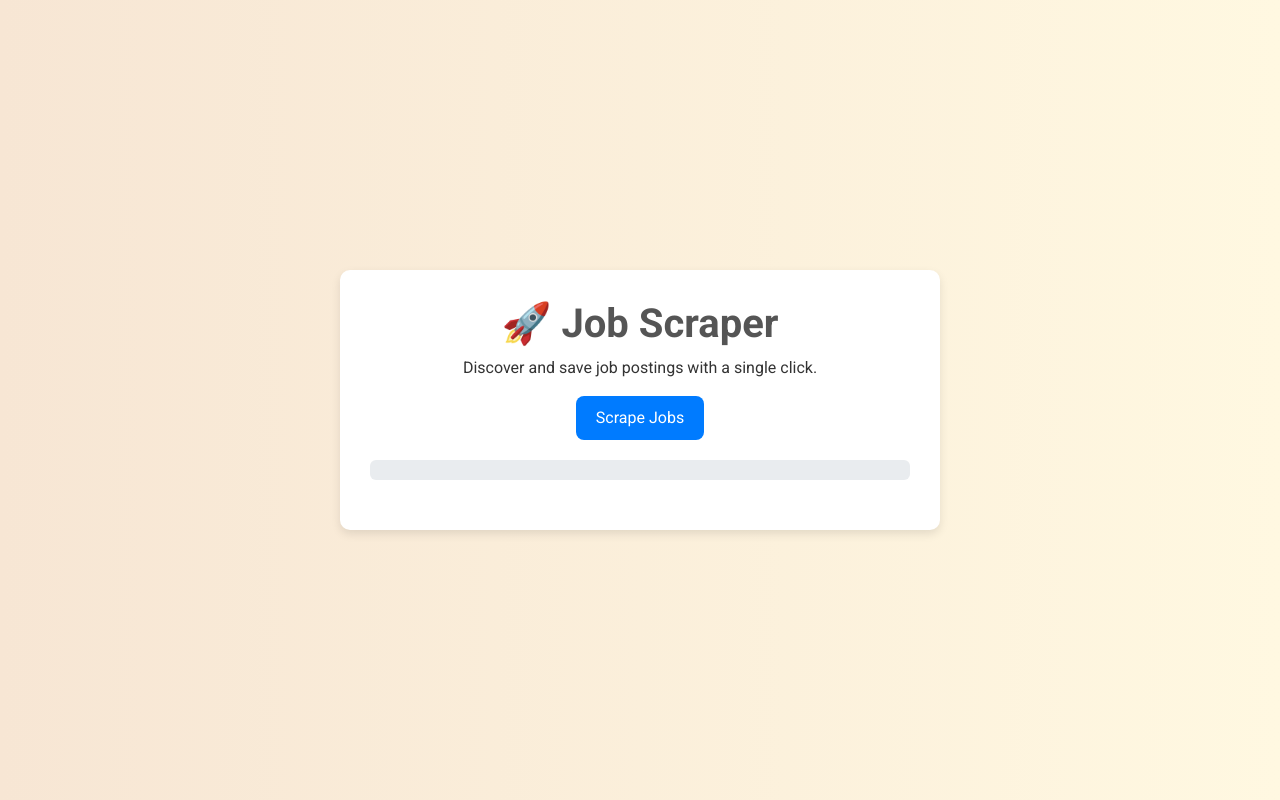
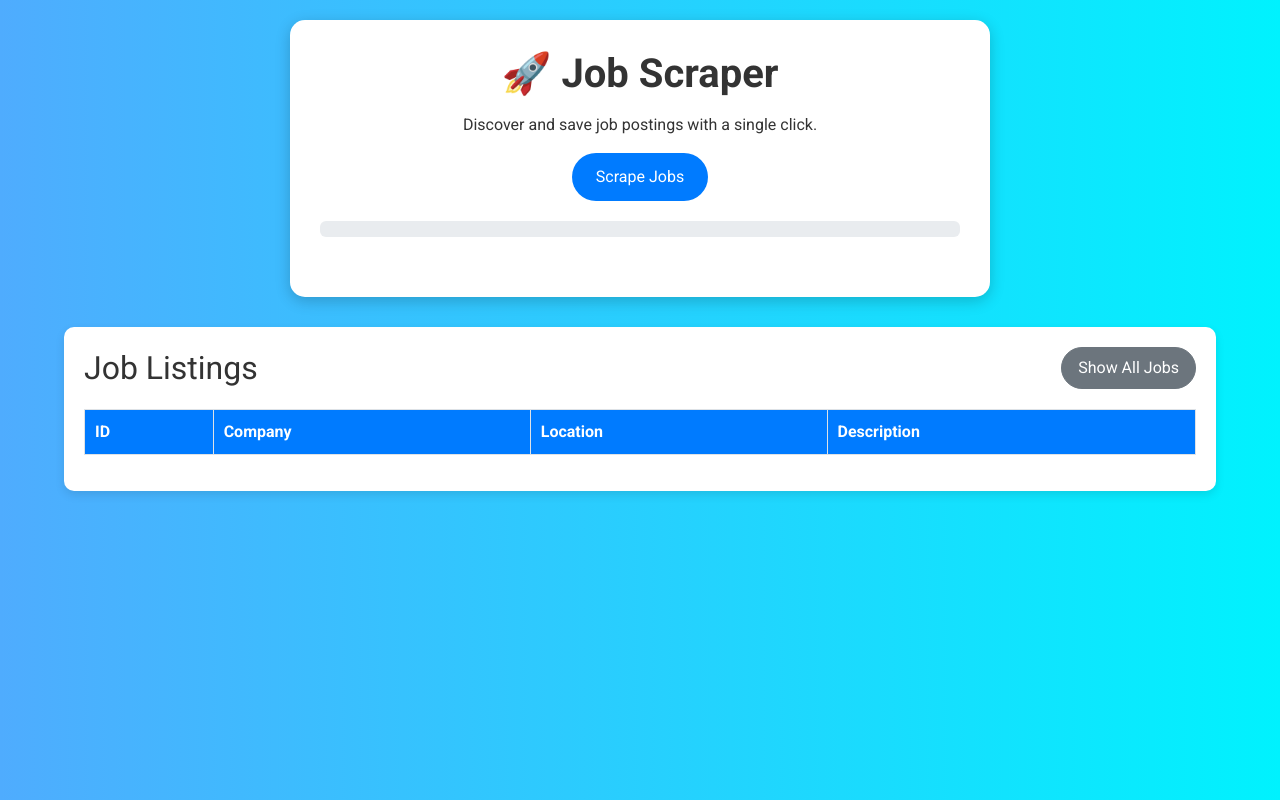
Before and after one commit to ZHAWZHAWZHAW/BA-Data-Scraping, a Flask app: page / in a window 1280 px wide. Run offline with Flask 3, Linux system fonts and the light colour scheme; lists and menus that the app fills with data are empty; some libraries are stand-ins or nearby versions.

Commit message:
frontend update

```diff
--- a/app.py
+++ b/app.py
@@ -4,6 +4,7 @@ from bs4 import BeautifulSoup
 import csv
 import os
 import time
+import pandas as pd
 
 app = Flask(__name__)
 
@@ -133,6 +134,15 @@ def scrape():
     save_to_csv(jobs)
     return redirect(url_for("index"))
 
-# Entry point for running the Flask app
+# Flask route: Get jobs data as JSON
+@app.route("/jobs")
+def get_jobs():
+    csv_file = os.path.join(DATA_FOLDER, "jobs.csv")
+    if not os.path.exists(csv_file):
+        return jsonify({"error": "No jobs data found."}), 404
+
+    df = pd.read_csv(csv_file)
+    return df.to_json(orient="records")
+
 if __name__ == "__main__":
     app.run(debug=True, host="0.0.0.0", port=8080)
--- a/templates/index.html
+++ b/templates/index.html
@@ -1,5 +1,6 @@
 <!DOCTYPE html>
 <html lang="en">
+
 <head>
     <meta charset="UTF-8">
     <meta name="viewport" content="width=device-width, initial-scale=1.0">
@@ -9,42 +10,58 @@
     <style>
         body {
             font-family: 'Roboto', sans-serif;
-            background: linear-gradient(to right, #f7e6d4, #fff8e1);
+            background: linear-gradient(to right, #4facfe, #00f2fe);
             color: #333;
             margin: 0;
             padding: 0;
             display: flex;
-            justify-content: center;
+            flex-direction: column;
             align-items: center;
-            height: 100vh;
+            min-height: 100vh;
         }
+
         .container {
             background: white;
-            border-radius: 10px;
-            box-shadow: 0 4px 10px rgba(0, 0, 0, 0.1);
+            border-radius: 15px;
+            box-shadow: 0 4px 15px rgba(0, 0, 0, 0.2);
             padding: 30px;
             text-align: center;
-            max-width: 600px;
+            max-width: 700px;
+            margin-top: 20px;
+            transition: transform 0.3s ease;
         }
+
+        .container:hover {
+            transform: scale(1.02);
+        }
+
         h1 {
             font-weight: 700;
-            color: #555;
+            color: #333;
+            margin-bottom: 15px;
         }
+
         .btn-primary {
             background: #007bff;
             border: none;
-            padding: 10px 20px;
+            padding: 12px 24px;
             font-size: 16px;
-            transition: background 0.3s ease;
+            transition: all 0.3s ease;
+            color: white;
+            border-radius: 50px;
         }
+
         .btn-primary:hover {
             background: #0056b3;
+            transform: scale(1.05);
         }
+
         .status-message {
-            margin-top: 20px;
+            margin-top: 30px;
             font-size: 14px;
             color: #555;
         }
+
         .loader {
             display: none;
             border: 4px solid #f3f3f3;
@@ -55,52 +72,191 @@
             animation: spin 1s linear infinite;
             margin: 20px auto;
         }
+
         @keyframes spin {
-            0% { transform: rotate(0deg); }
-            100% { transform: rotate(360deg); }
+            0% {
+                transform: rotate(0deg);
+            }
+
+            100% {
+                transform: rotate(360deg);
+            }
         }
-        .progress {
-            margin-top: 20px;
-            height: 20px;
+
+        .table-container {
+            width: 90%;
+            max-width: 1200px;
+            margin: 30px auto;
+            background: white;
+            border-radius: 10px;
+            box-shadow: 0 4px 10px rgba(0, 0, 0, 0.1);
+            padding: 20px;
         }
-        .file-list {
+
+        .table-header {
+            display: flex;
+            justify-content: space-between;
+            align-items: center;
+            margin-bottom: 20px;
+        }
+
+        .table-header h2 {
+            margin: 0;
+            color: #333;
+        }
+
+        .btn-secondary {
+            background-color: #6c757d;
+            color: white;
+            border-radius: 50px;
+            padding: 8px 16px;
+            transition: all 0.3s ease;
+        }
+
+        .btn-secondary:hover {
+            background-color: #5a6268;
+            transform: scale(1.05);
+        }
+
+        .table {
+            width: 100%;
+            border-collapse: collapse;
+            overflow: hidden;
+        }
+
+        .table th {
+            background-color: #007bff;
+            color: white;
             text-align: left;
-            margin-top: 20px;
+            padding: 10px;
         }
-        .file-list ul {
-            list-style-type: none;
-            padding: 0;
+
+        .table td {
+            padding: 10px;
+            border-bottom: 1px solid #ddd;
         }
-        .file-list ul li {
-            margin: 5px 0;
+
+        .table tr:nth-child(even) {
+            background-color: #f9f9f9;
+        }
+
+        .table tr:hover {
+            background-color: #f1f1f1;
+        }
+
+        .show-more {
             color: #007bff;
             cursor: pointer;
+            font-weight: bold;
+            transition: color 0.3s ease;
         }
-        .file-list ul li:hover {
+
+        .show-more:hover {
+            color: #0056b3;
             text-decoration: underline;
         }
     </style>
 </head>
+
 <body>
     <div class="container">
         <h1>🚀 Job Scraper</h1>
         <p>Discover and save job postings with a single click.</p>
-
         <button id="scrape-btn" class="btn btn-primary btn-lg">Scrape Jobs</button>
-        <div id="loader" class="loader"></div>
-        <div class="progress">
-            <div id="progress-bar" class="progress-bar progress-bar-striped bg-primary" role="progressbar" style="width: 0%;" aria-valuenow="0" aria-valuemin="0" aria-valuemax="100"></div>
+        <div class="progress" style="margin-top: 20px;">
+            <div id="progress-bar" class="progress-bar progress-bar-striped bg-primary" role="progressbar"
+                style="width: 0%;" aria-valuenow="0" aria-valuemin="0" aria-valuemax="100"></div>
         </div>
         <div id="status" class="status-message"></div>
+    </div>
 
+    <div class="table-container">
+        <div class="table-header">
+            <h2>Job Listings</h2>
+            <button id="toggle-jobs" class="btn btn-secondary">Show All Jobs</button>
+        </div>
+        <table class="table table-bordered" id="jobs-table">
+            <thead>
+                <tr>
+                    <th>ID</th>
+                    <th>Company</th>
+                    <th>Location</th>
+                    <th>Description</th>
+                </tr>
+            </thead>
+            <tbody></tbody>
+        </table>
     </div>
 
     <script>
+        let showingAllJobs = false;
+
         function updateProgressBar(value) {
             const progressBar = document.getElementById('progress-bar');
             progressBar.style.width = value + '%';
             progressBar.setAttribute('aria-valuenow', value);
         }
+
+        function truncateDescription(description, length = 20) {
+            const words = description.split(" ");
+            if (words.length > length) {
+                return words.slice(0, length).join(" ") + "...";
+            }
+            return description;
+        }
+
+        function loadJobs(limit = 10) {
+            fetch('/jobs')
+                .then(response => response.json())
+                .then(data => {
+                    const tableBody = document.querySelector('#jobs-table tbody');
+                    tableBody.innerHTML = ''; // Clear existing rows
+
+                    const jobsToShow = showingAllJobs ? data : data.slice(0, limit);
+                    jobsToShow.forEach(job => {
+                        const truncatedDescription = truncateDescription(job.description, 10);
+                        const row = `
+                        <tr>
+                            <td>${job.id}</td>
+                            <td>${job.company}</td>
+                            <td>${job.location}</td>
+                            <td>
+                                <span class="short-description">${truncatedDescription}</span>
+                                <span class="full-description d-none">${job.description}</span>
+                                <span class="show-more">Show More</span>
+                            </td>
+                        </tr>
+                        `;
+                        tableBody.innerHTML += row;
+                    });
+
+                    // Add event listeners for "Show More"
+                    document.querySelectorAll('.show-more').forEach(button => {
+                        button.addEventListener('click', function () {
+                            const shortDesc = this.previousElementSibling.previousElementSibling;
+                            const fullDesc = this.previousElementSibling;
+                            if (fullDesc.classList.contains('d-none')) {
+                                shortDesc.classList.add('d-none');
+                                fullDesc.classList.remove('d-none');
+                                this.textContent = "Show Less";
+                            } else {
+                                shortDesc.classList.remove('d-none');
+                                fullDesc.classList.add('d-none');
+                                this.textContent = "Show More";
+                            }
+                        });
+                    });
+                })
+                .catch(() => {
+                    alert('Failed to load jobs data.');
+                });
+        }
+
+        document.getElementById('toggle-jobs').addEventListener('click', () => {
+            showingAllJobs = !showingAllJobs;
+            loadJobs();
+            document.getElementById('toggle-jobs').textContent = showingAllJobs ? 'Show Less Jobs' : 'Show All Jobs';
+        });
 
         document.getElementById('scrape-btn').addEventListener('click', function () {
             const status = document.getElementById('status');
@@ -108,12 +264,12 @@
             status.textContent = "Scraping jobs... This may take a few minutes. Please wait.";
             loader.style.display = "block";
             updateProgressBar(0);
-
             fetch('/scrape')
                 .then(response => {
                     if (response.ok) {
                         status.textContent = "Jobs scraped successfully! Check the 'jobs.csv' file in your data folder.";
                         updateProgressBar(100);
+                        loadJobs();
                     } else {
                         status.textContent = "Error: Could not scrape jobs.";
                     }
@@ -125,6 +281,10 @@
                     loader.style.display = "none";
                 });
         });
+
+        // Load jobs on page load
+        document.addEventListener('DOMContentLoaded', () => loadJobs());
     </script>
 </body>
+
 </html>
```
Also changed, not shown: data/getData.py (deleted, +0 -10 lines).
